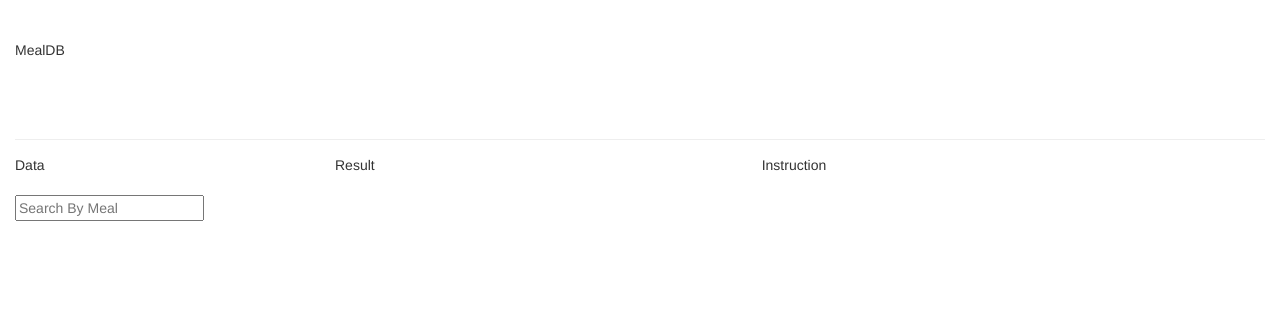
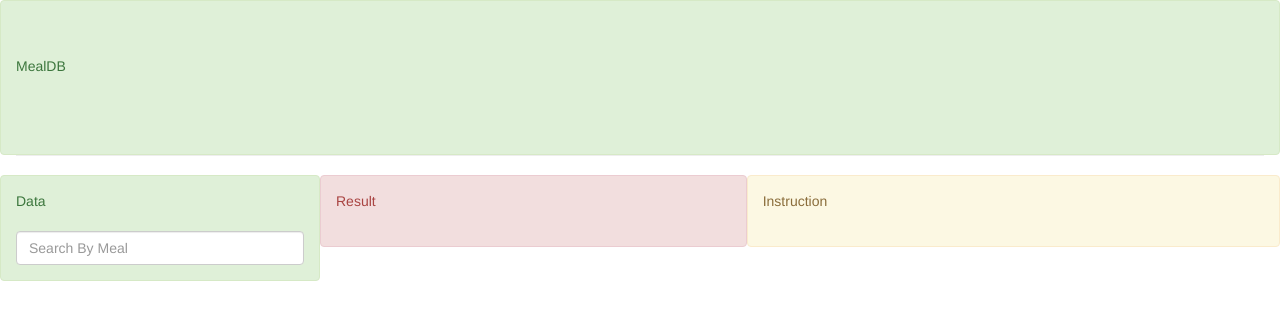
Before and after one commit to grupbebas/client, a plain HTML site: page meal.html in a window 1280 px wide. Drawn offline with nearby package versions, Linux system fonts and the light colour scheme.

Commit message:
benerin tampilan

```diff
--- a/meal.html
+++ b/meal.html
@@ -10,7 +10,7 @@
 </head>
 <body>
 
-    <div class="container col-md-12" style="height: 155px;">
+    <div class="container col-md-12 alert alert-success" style="height: 155px;">
         <div class="page-header" style="height: 100px;">
             <div style="float: left;">
                 <span>MealDB</span>
@@ -21,17 +21,17 @@
         </div>
     </div>
 
-    <div class="container col-md-3">
+    <div class="container col-md-3 alert alert-success">
         <span>Data</span><br><br>
-        <input type="text" id="search" placeholder="Search By Meal" onkeyup="search()"/>
+        <input class="form-control mr-sm-2" type="text" id="search" placeholder="Search By Meal" onkeyup="search()"/>
     </div>
 
-    <div class="container col-md-4">
+    <div class="container col-md-4 alert alert-danger">
         <span>Result</span><span id="errorSearch" style="color: red; display: none;"></span><br><br>
         <div id="list"></div>
     </div>
 
-    <div class="container col-md-5">
+    <div class="container col-md-5 alert alert-warning">
         <span>Instruction</span><br><br>
         <div id="listInstruction"></div>
     </div>
@@ -89,10 +89,12 @@
                             `;
                         }
                         $("#list").html(data);
+                        $("#listInstruction").html("");
                     }
                 })
                 .fail(function(error) {
                     $("#list").html("Data nothing");
+                    $("#listInstruction").html("Data nothing");
                 });
         }
 
```
